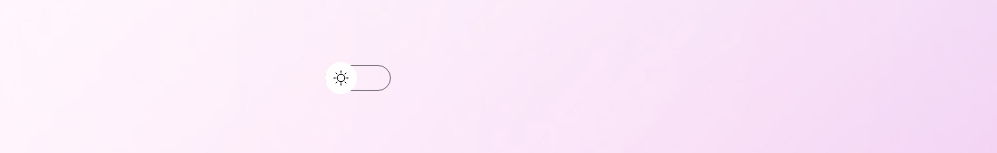
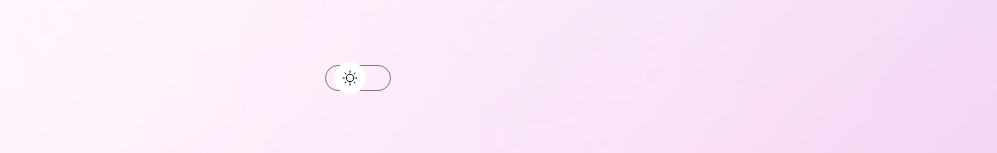
Before and after one commit to RayaneF03/I3DS-2026-A, a React (Vite) app in the folder 03-devlinks/: page / in a window 1280 px wide. Shown: the part 205-358 px from the top of the page, without its empty margins (283-1280 px from the left). Built offline with nearby package versions, Linux system fonts and the light colour scheme.

Commit message:
feat: adicionar funcionalidade de troca de tema no componente App

```diff
--- a/03-devlinks/src/App.jsx
+++ b/03-devlinks/src/App.jsx
@@ -1,3 +1,4 @@
+import { useState } from 'react'
 import './App.css'
 import Link from './components/Link/Link'
 import Perfil from './components/Perfil/Perfil'
@@ -7,10 +8,16 @@
 
 
 function App() {
+  const[isLight, setIsLight] = useState(true)
+
+  const troca = () => {
+    setIsLight(!isLight)
+  };
   return (
-    <div id="App">
+    <div id="App" className={isLight ? "light" : ""}>
       <Perfil fotoPerfil={"https://placehold.co/100"}>Ray</Perfil>
-      <Switch/>
+
+      <Switch troca={troca} isLight={isLight}/>
 
           <div id="Link">
           <ul>
--- a/03-devlinks/src/components/Switch/Switch.jsx
+++ b/03-devlinks/src/components/Switch/Switch.jsx
@@ -4,7 +4,7 @@
 const Switch = ( {troca, isLight}) => {
   return (
     <div className={isLight ? styles.light : ""}>
-        <div id={styles.Switch}>
+        <div onClick={troca} id={styles.Switch}>
         <button></button>
         <span></span>
         </div>
```
